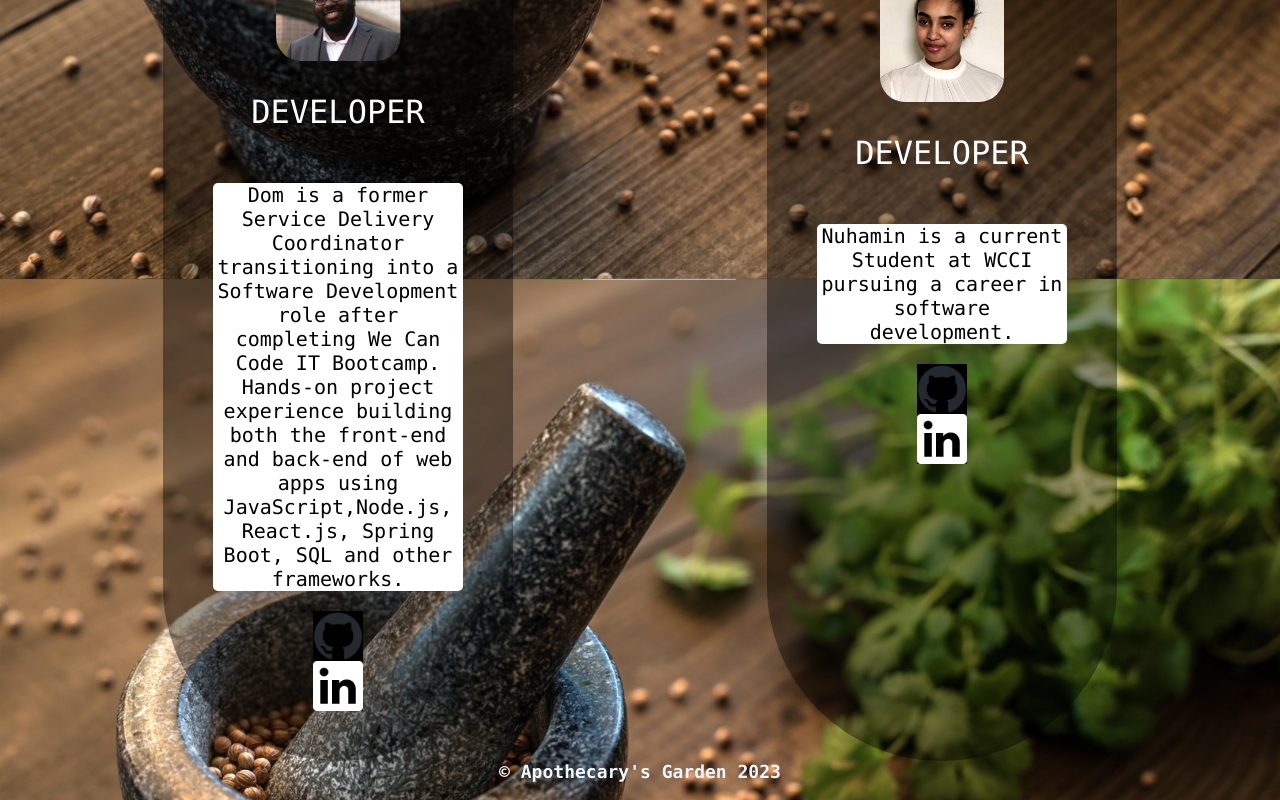
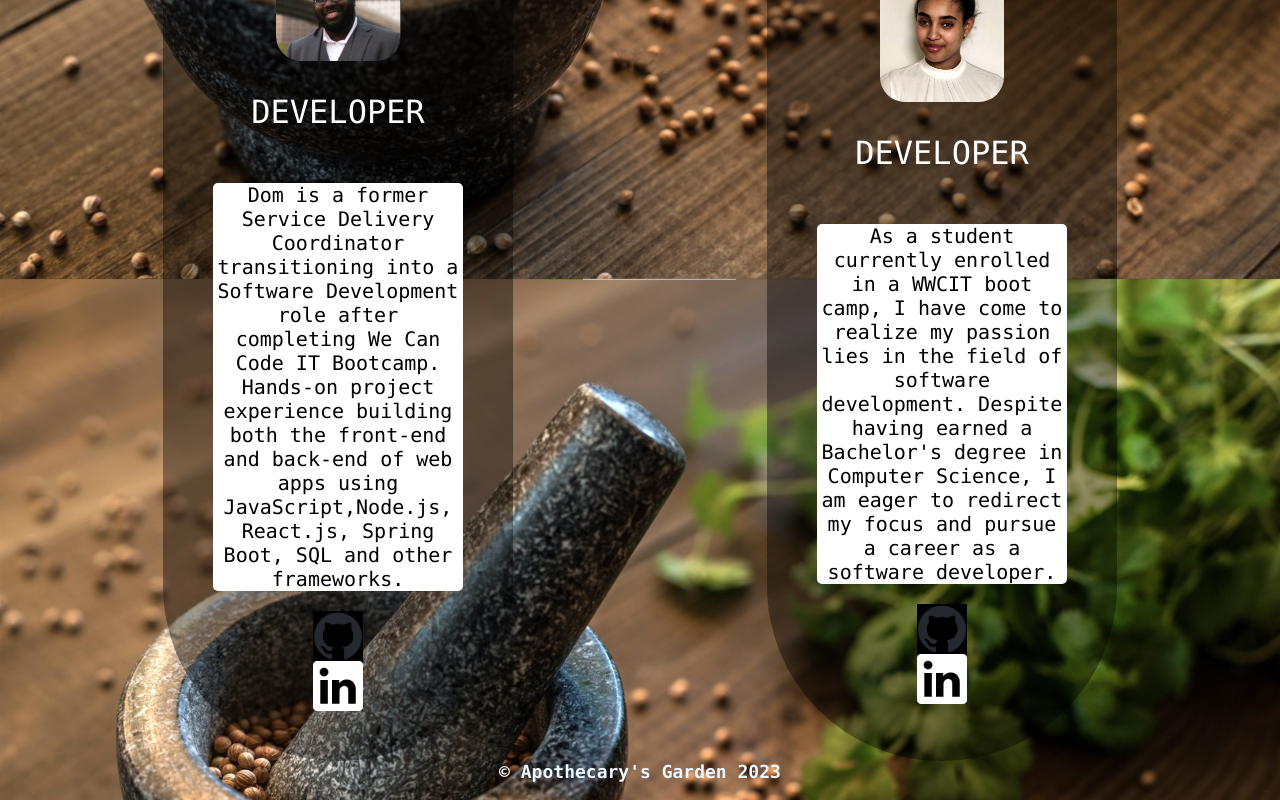
Before and after one commit to 2022-October-Java-PT/Apothecary-Garden, a React (Create React App) app in the folder herbs/src/main/resources/static/js/apothecary-garden/: page /contact in a window 1280 px wide. Shown: the part 1430-2230 px from the top of the page. Built offline with nearby package versions, Linux system fonts and the light colour scheme; a web font is replaced by a local one.

Commit message:
nuhamin contact info

```diff
--- a/herbs/src/main/resources/static/js/apothecary-garden/src/pages/contact/index.js
+++ b/herbs/src/main/resources/static/js/apothecary-garden/src/pages/contact/index.js
@@ -58,9 +58,9 @@ const ContactPage = () => {
                     <img src={profileNuhamin} className={style.profile_img} alt="profile pic Nuhamin">
                     </img>
                     <p className={style.position_title}>DEVELOPER</p>
-                    <p className={style.personal_description}>Nuhamin is a current Student at WCCI pursuing a career in software development.</p>
-                    <a href='https://github.com/WolfgangA1'><img src={github} alt='Github Logo'></img></a>
-                    <a href='https://github.com/WolfgangA1'><img src={linkedIn} alt='LinkedIn Logo'></img></a>
+                    <p className={style.personal_description}>As a student currently enrolled in a WWCIT boot camp, I have come to realize my passion lies in the field of software development. Despite having earned a Bachelor's degree in Computer Science, I am eager to redirect my focus and pursue a career as a software developer.</p>
+                    <a href='https://github.com/Nuhamin-Tesfaye'><img src={github} alt='Github Logo'></img></a>
+                    <a href='https://www.linkedin.com/in/nuhamin-tesfaye'><img src={linkedIn} alt='LinkedIn Logo'></img></a>
                 </article>
             </section>
         </div>
```
